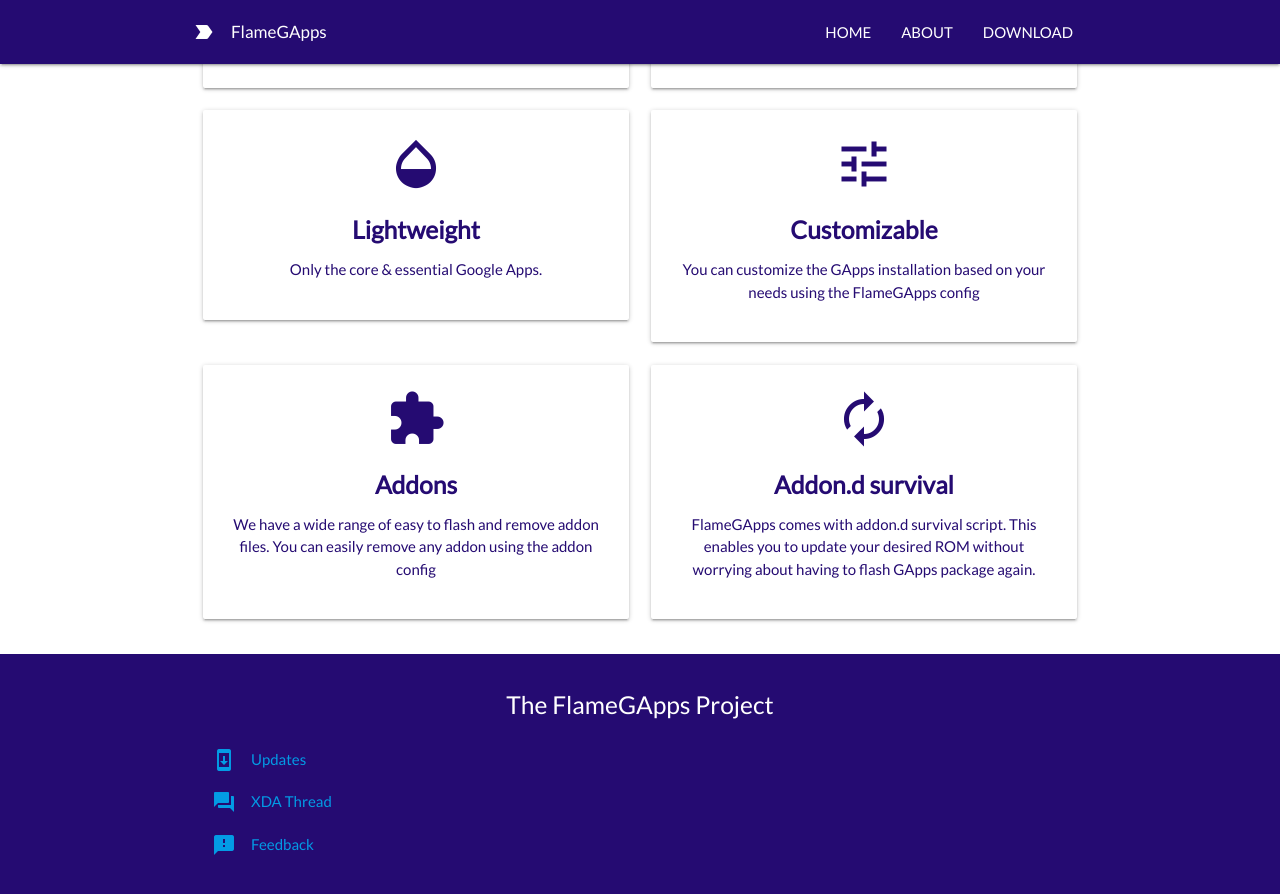
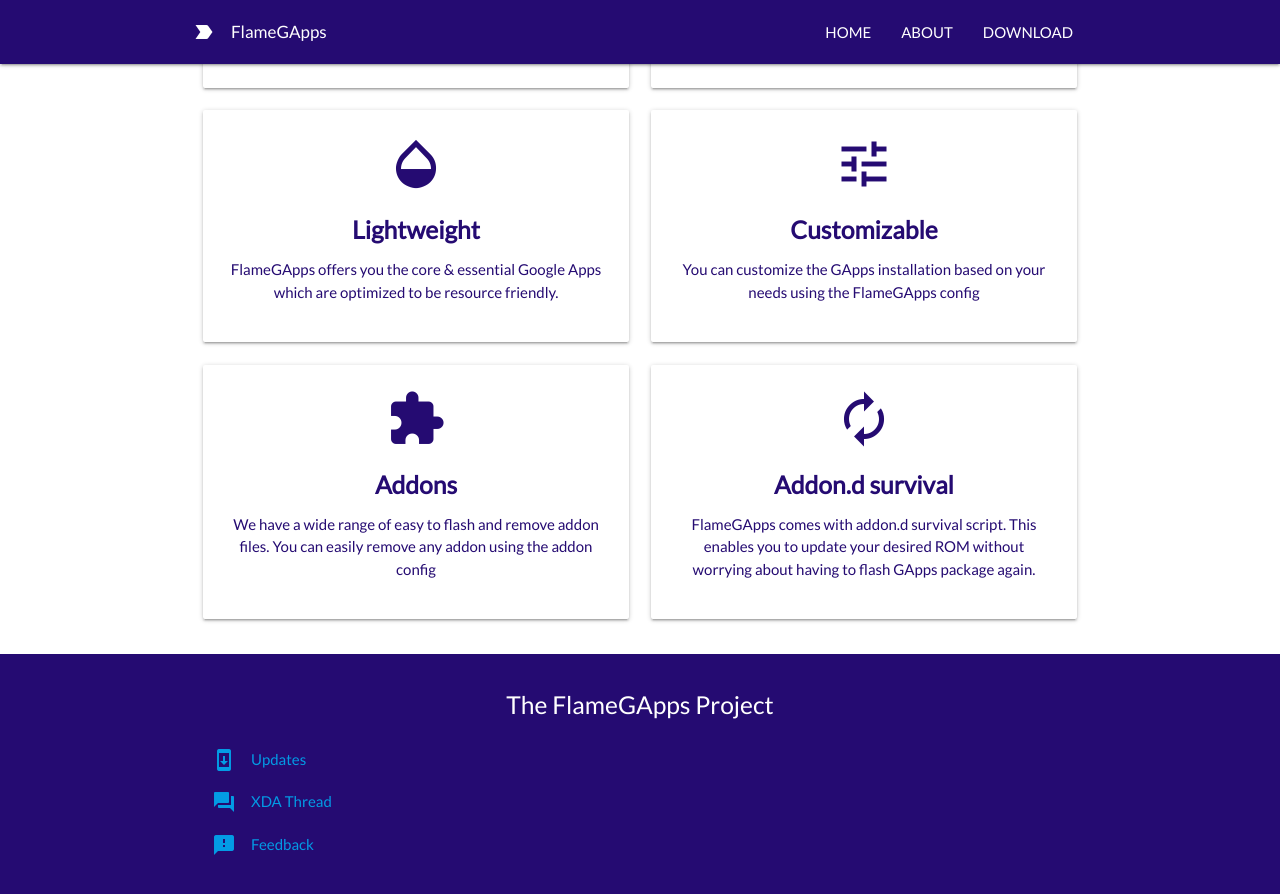
Before and after one commit to flamegapps/flamegapps.github.io, a Jekyll site: the page built from index.html, in a window 1280 px wide and 900 px high, scrolled down 556 px. Shown: the top 894 px of the window. Built offline with Jekyll 4.4.1, drawn with Linux system fonts in a browser that asks for light colours.

Commit message:
index: add strings

```diff
--- a/index.html
+++ b/index.html
@@ -41,7 +41,7 @@
           <i class="material-icons medium">opacity</i><br />
           <span>
             <h5>Lightweight</h5>
-            <p>Only the core & essential Google Apps.</p>
+            <p>FlameGApps offers you the core & essential Google Apps which are optimized to be resource friendly.</p>
           </span>
         </div>
       </div>
```
